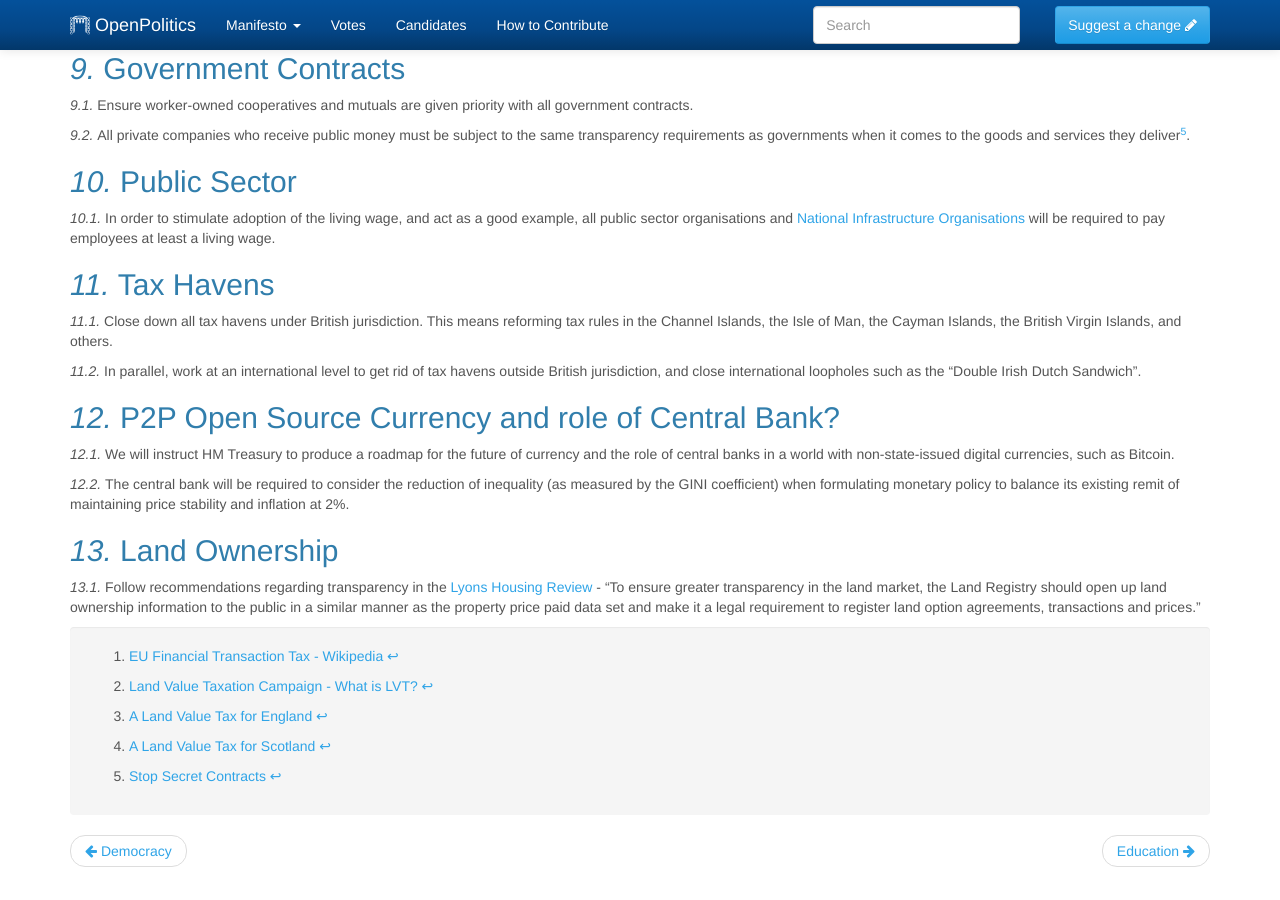
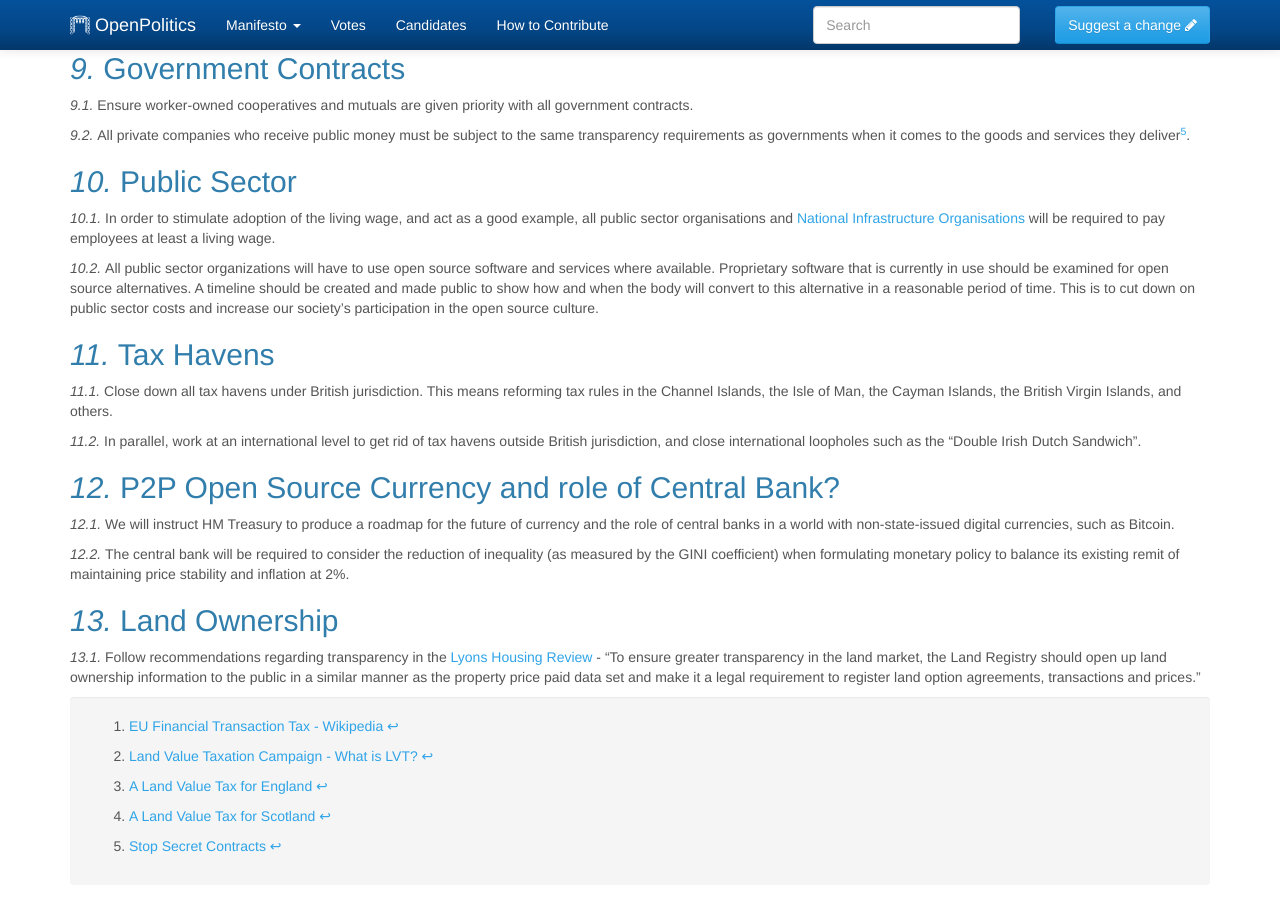
Before and after one commit to openpolitics/manifesto, a Jekyll site: the page built from manifesto/economy.md, in a window 1280 px wide and 900 px high, scrolled down 1591 px. Built offline with Jekyll 4.4.1, drawn with Linux system fonts in a browser that asks for light colours.

Commit message:
Added a new section that requires the use of open source software and services where available

```diff
--- a/manifesto/economy.md
+++ b/manifesto/economy.md
@@ -70,6 +70,8 @@ All private companies who receive public money must be subject to the same trans
 
 In order to stimulate adoption of the living wage, and act as a good example, all public sector organisations and [National Infrastructure Organisations](infrastructure.html) will be required to pay employees at least a living wage.
 
+All public sector organizations will have to use open source software and services where available. Proprietary software that is currently in use should be examined for open source alternatives. A timeline should be created and made public to show how and when the body will convert to this alternative in a reasonable period of time. This is to cut down on public sector costs and increase our society's participation in the open source culture.
+
 ## Tax Havens
 
 Close down all tax havens under British jurisdiction. This means reforming tax rules in the Channel Islands, the Isle of Man, the Cayman Islands, the British Virgin Islands, and others.
```
